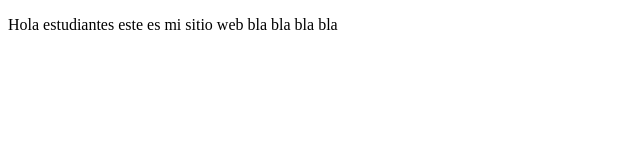
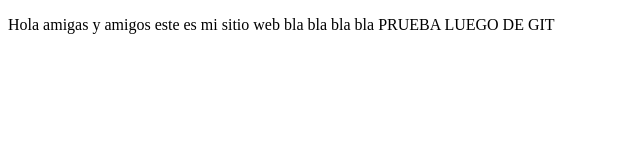
Before and after one commit to TomasUllua12/proyectoDemoCursoPrework, a plain HTML site: page index.html in a window 1280 px wide. Shown: the whole page, without its empty margins (0-640 px from the left). Drawn offline with Linux system fonts and the light colour scheme.

Commit message:
cambios agregamos sitio

```diff
--- a/index.html
+++ b/index.html
@@ -8,8 +8,8 @@
 </head>
 <body>
     <p>
-        Hola estudiantes este es mi sitio web
-        bla bla bla bla
+        Hola amigas y amigos este es mi sitio web
+        bla bla bla bla PRUEBA LUEGO DE GIT
     </p>
 
 </body>
```
